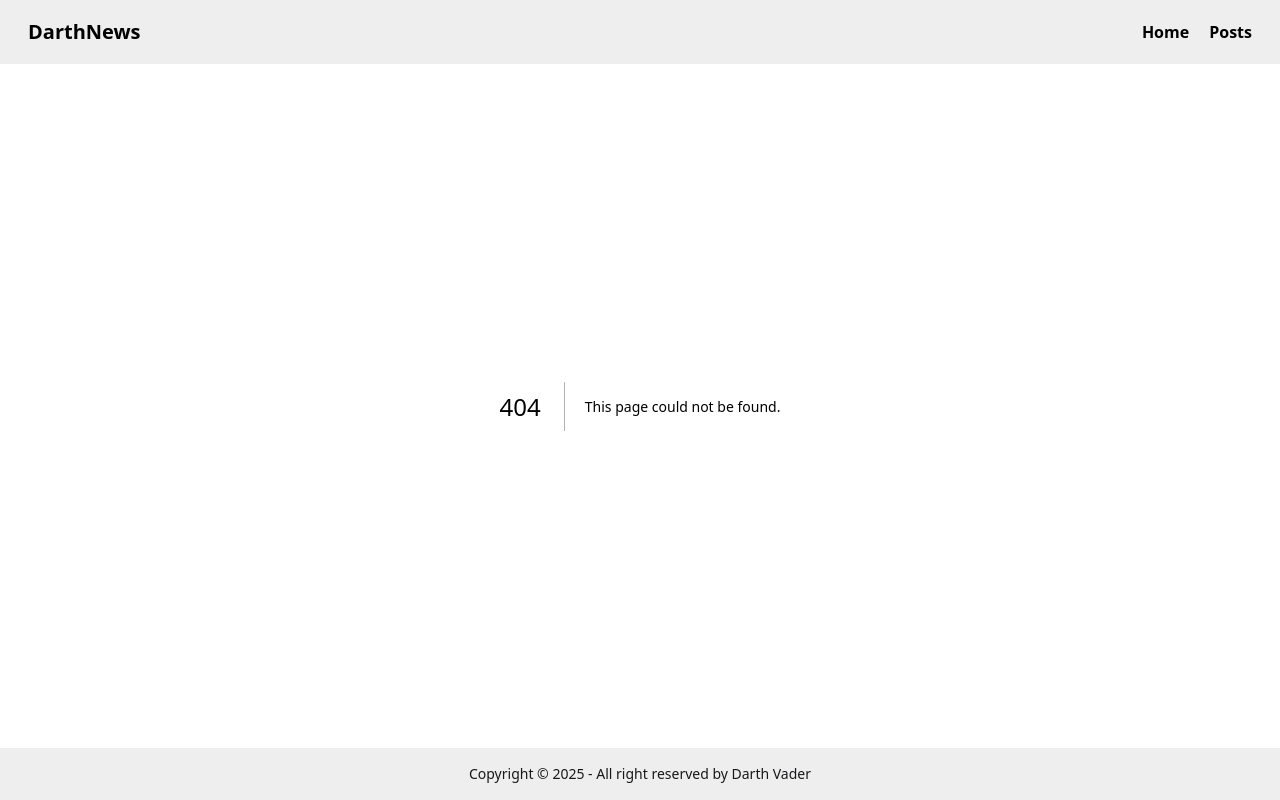
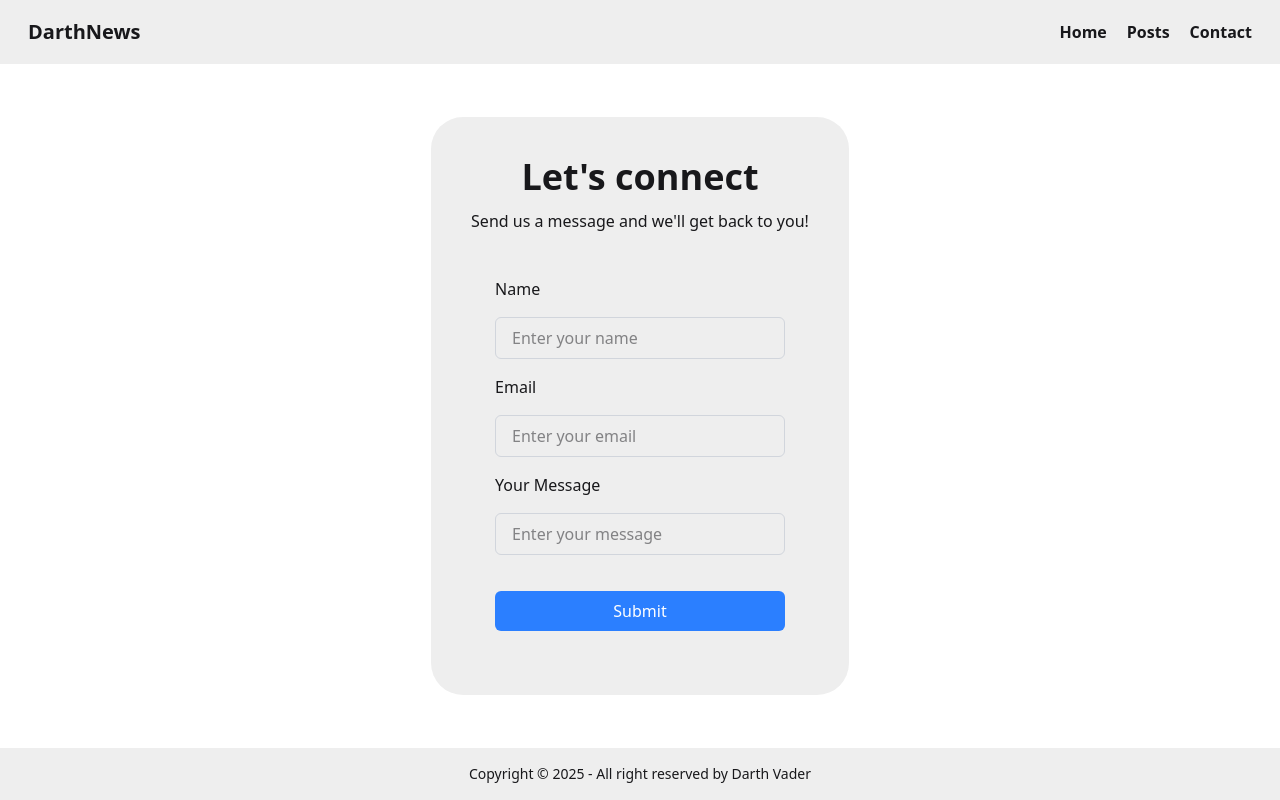
Before and after one commit to IFAIZC/nextJS-page-router, a Next.js app: page /contact in a window 1280 px wide. Before the commit this address had no page. Built offline with nearby package versions, Linux system fonts and the light colour scheme.

Commit message:
added contact page

```diff
--- a/components/navbar.jsx
+++ b/components/navbar.jsx
@@ -11,6 +11,7 @@ export default function Navbar() {
       <div className="flex mr-5 gap-5">
         <Link href="/" className="font-semibold hover:scale-110 transition-all duration-150">Home</Link>
         <Link href="/posts" className="font-semibold hover:scale-110 transition-all duration-150">Posts</Link>
+        <Link href="/contact" className="font-semibold hover:scale-110 transition-all duration-150">Contact</Link>
       </div>
     </div>
 
--- /dev/null
+++ b/components/submitName.jsx
@@ -0,0 +1,12 @@
+"use server"
+
+export async function submitName(formData) {
+
+  const name = formData.get('name')
+  const email = formData.get('email')
+  const message = formData.get('message')
+
+  console.log("Hello from server:", name);
+
+  // i can write wtv logic here. eg; insert data, update, delete data
+}
--- /dev/null
+++ b/src/app/comments/page.jsx
@@ -0,0 +1,20 @@
+export default async function Comments() {
+
+  // ✅ Use Client-side if: you want loading states, dynamic fetching, or refreshing data.
+  // ✅ Use Server-side if: you need SEO or always-fresh data before rendering.
+
+  const res = await fetch("https://jsonplaceholder.typicode.com/users");
+  const posts = await res.json();
+
+  return (
+    <div className="flex-1 justify-center items-center flex">
+      <div className="flex flex-col">
+        {posts.map(post => (
+            <h1 key={post.id}>
+              Name : {post.name}
+            </h1>
+        ))}
+      </div>
+    </div>
+  )
+}
--- /dev/null
+++ b/src/app/contact/page.jsx
@@ -0,0 +1,51 @@
+import { submitName } from "../../../components/submitName"
+
+export default function Contact() {
+ return (
+  <div className="flex flex-col flex-1 justify-center items-center">
+
+    <div className="bg-base-300 p-10 rounded-4xl">
+      {/* top header */}
+      <div className="flex flex-col justify-center items-center mb-5">
+        <h1 className="font-bold text-4xl">Let's connect</h1>
+        <p className="font-extralight mt-3">Send us a message and we'll get back to you!</p>
+      </div>
+
+      {/* input form */}
+      <form className="flex flex-col gap-4 w-full max-w-md p-6" action={submitName}>
+        <label>Name</label>
+        <input
+          type="name"
+          name="name"
+          placeholder="Enter your name"
+          className="px-4 py-2 border border-gray-300 rounded-md focus:outline-none focus:ring-2 focus:ring-blue-500"
+          required
+        />
+        <label>Email</label>
+        <input
+          type="email"
+          name="email"
+          placeholder="Enter your email"
+          className="px-4 py-2 border border-gray-300 rounded-md focus:outline-none focus:ring-2 focus:ring-blue-500"
+          required
+        />
+        <label>Your Message</label>
+        <input
+          type="message"
+          name="message"
+          placeholder="Enter your message"
+          className="px-4 py-2 border border-gray-300 rounded-md focus:outline-none focus:ring-2 focus:ring-blue-500 mb-5"
+          required
+        />
+
+        <button
+          type="submit"
+          className="px-4 py-2 bg-blue-500 text-white rounded-md hover:bg-blue-600 focus:outline-none focus:ring-2 focus:ring-blue-500"
+        >
+          Submit
+        </button>
+      </form>
+    </div>
+  </div>
+ )
+}
--- a/src/app/page.jsx
+++ b/src/app/page.jsx
@@ -8,3 +8,4 @@ export default function Home() {
     </div>
   );
 }
+88
```
